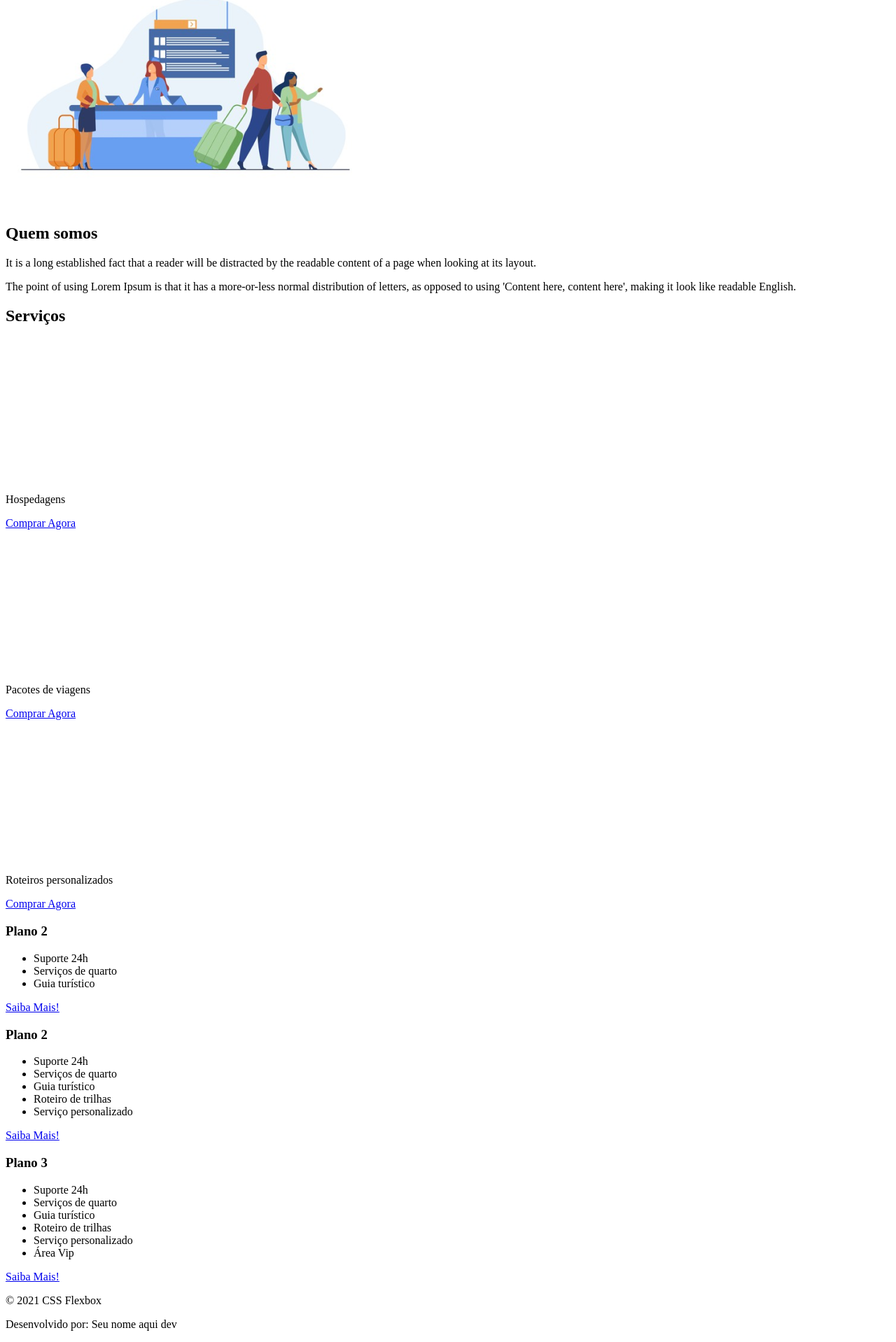
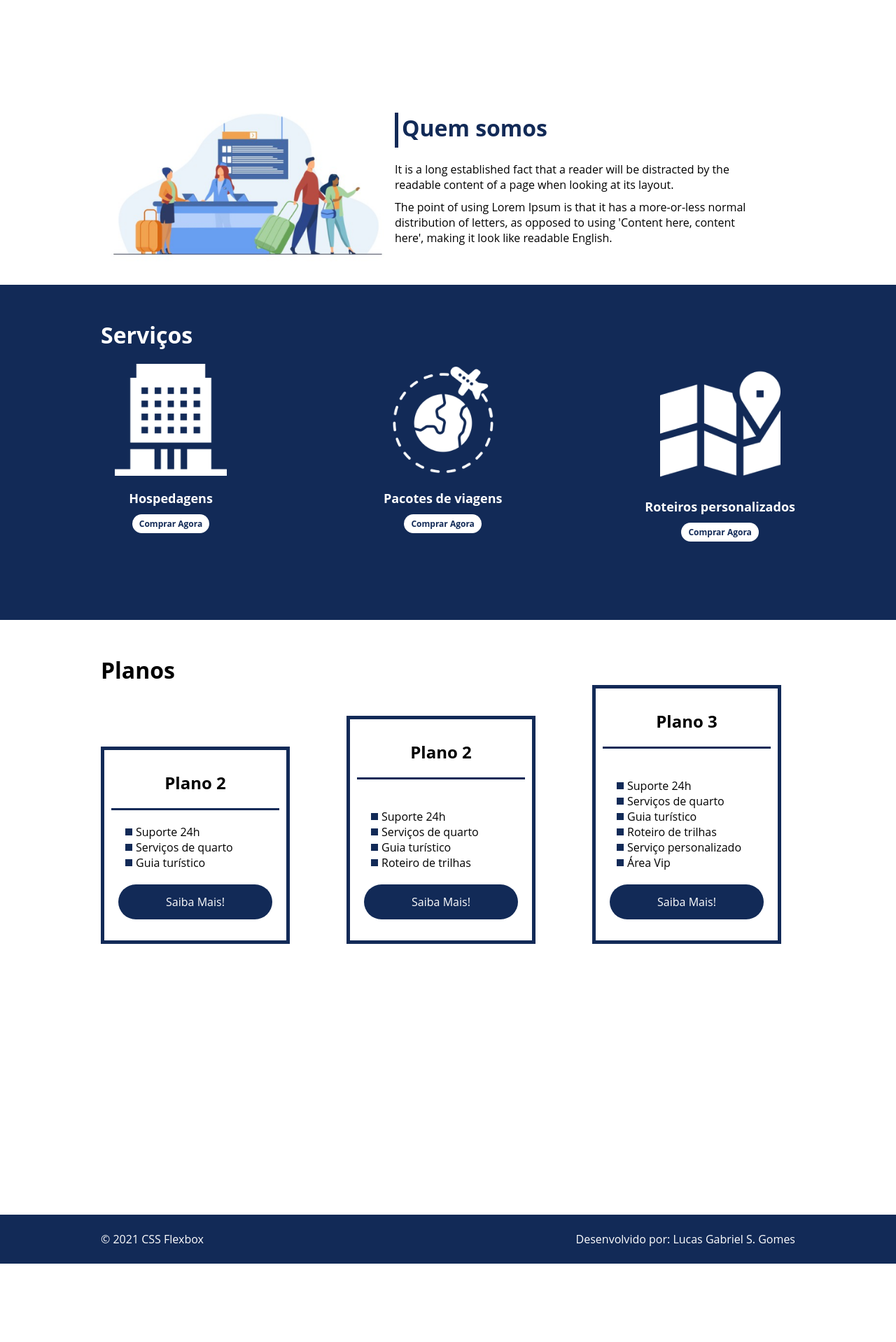
Before and after one commit to lucasgabrielsg/project-flexbox-DIO, a plain HTML site: page flex-projeto/index.html in a window 1280 px wide. Shown: the part 784-2702 px from the top of the page at 70% size. After the commit the page ends 2590 px from the top, so only its background shows below. Drawn offline with Linux system fonts and the light colour scheme.

Commit message:
Projeto finalizado de flexbox CSS - DIO

```diff
--- /dev/null
+++ b/base-flex-projeto/style.css
@@ -0,0 +1,20 @@
+* {
+    margin: 0;
+    padding: 0;
+    font-family: "Open Sans", sans-serif;
+}
+
+ul {
+    list-style: none;
+    margin: 0;
+    padding: 0;
+}
+
+ul li a {
+    text-decoration: none;
+}
+
+.flex-container {
+    display: flex;
+    max-width: 992px;
+}
--- a/flex-projeto/index.html
+++ b/flex-projeto/index.html
@@ -5,22 +5,27 @@
     <meta name="viewport" content="width=device-width, initial-scale=1.0">
     <title>Flex Turismos</title>
     <link rel="stylesheet" href="./style.css">
+    <link rel="preconnect" href="https://fonts.googleapis.com">
+    <link rel="preconnect" href="https://fonts.gstatic.com" crossorigin>
+    <link href="https://fonts.googleapis.com/css2?family=Open+Sans:ital,wght@0,300;0,400;0,600;0,700;1,300;1,400;1,600&display=swap">
 </head>
 <body>
     <header>
-        <h1>FlexTurismos</h1>
-        <ul>
+        <div class="flex-container menu">
+            <div><h1>FlexTurismos</h1></div>
+            <ul class="list-items">
                 <li><a href="#quem-somos">Quem Somos</a></li>
                 <li><a href="#servicos">Serviços</a></li>
                 <li><a href="#planos">Planos</a></li>
             </ul>
+        </div>
     </header>
 
-    <div>
-        <div>
+    <div class="flex-container apresentacao">
+        <div class="texto-apresentacao">
             <h1>Flex <br>Turismos</h1>
             <p>O melhor serviço para você!</p>
-            <a href="">Saiba Mais!</a>
+            <a href="" class="btn">Saiba Mais!</a>
         </div>
 
         <div>
@@ -28,71 +33,76 @@
         </div>
     </div>
 
-    <div>
-        <div>
-            <img src="./images/1-quem-somos.png" alt="balcão de atendimento">
-        </div>
-
+    <div class="flex-container" id="quem-somos">
         <div>
             <h2>Quem somos</h2>
             <p>It is a long established fact that a reader will be distracted by the readable content of a page when looking at its layout. </p>
             <p>The point of using Lorem Ipsum is that it has a more-or-less normal distribution of letters, as opposed to using 'Content here, content here', making it look like readable English.</p>
         </div>
+
+        <div>
+            <img src="./images/1-quem-somos.png" alt="balcão de atendimento">
+        </div>
     </div>
 
-    <div>
+
+    <div class="container-externo">
+        <div class="flex-container" id="servicos">
             <div>
                 <h2>Serviços</h2>
             </div>
 
-        <div>
-            <div>
+            <div class="list-servicos">
+                <div class="item-servico">
                     <div><img src="./images/icon-2.png" alt="hospedagens"></div>
                     <p>Hospedagens</p>
                     <a href="#">Comprar Agora</a>
                 </div>
 
-            <div>
+                <div class="item-servico">
                     <div><img src="./images/icon-1.png" alt="pacote de viagens"></div>
                     <p>Pacotes de viagens</p>
                     <a href="#">Comprar Agora</a>
                 </div>
 
-            <div>
+                <div class="item-servico">
                     <div><img src="./images/icon-3.png" alt="roteiros personalizados"></div>
                     <p>Roteiros personalizados</p>
                     <a href="#">Comprar Agora</a>
                 </div>
-
+            </div>
         </div>
     </div>
 
-    <div>
+    <div class="flex-container" id="planos">
+        <div><h2>Planos</h2></div>
 
-        <div>
+        <div class="list-planos">
+            <div class="item-plano">
                 <h3>Plano 2</h3>
                 <ul>
                     <li>Suporte 24h</li>
                     <li>Serviços de quarto</li>
                     <li>Guia turístico</li>
                 </ul>
-            <a href="#">Saiba Mais!</a>
+                <a href="#" class="btn">Saiba Mais!</a>
             </div>
 
-        <div>
+            <div class="item-plano">
                 <h3>Plano 2</h3>
+                <br>
                 <ul>
                     <li>Suporte 24h</li>
                     <li>Serviços de quarto</li>
                     <li>Guia turístico</li>
                     <li>Roteiro de trilhas</li>
-                <li>Serviço personalizado</li>
                 </ul>
-            <a href="#">Saiba Mais!</a>
+                <a href="#" class="btn">Saiba Mais!</a>
             </div>
 
-        <div>
+            <div class="item-plano">
                 <h3>Plano 3</h3>
+                <br>
                 <ul>
                     <li>Suporte 24h</li>
                     <li>Serviços de quarto</li>
@@ -101,13 +111,16 @@
                     <li>Serviço personalizado</li>
                     <li>Área Vip</li>
                 </ul>
-            <a href="#">Saiba Mais!</a>
+                <a href="#" class="btn">Saiba Mais!</a>
+            </div>
         </div>
     </div>
 
     <footer>
+        <div class="flex-container footer">
             <p>&copy; 2021 CSS Flexbox</p>
-        <p>Desenvolvido por: Seu nome aqui dev</p>
+            <p>Desenvolvido por: Lucas Gabriel S. Gomes</p>
+        </div>
     </footer>
 </body>
 </html>
--- a/flex-projeto/style.css
+++ b/flex-projeto/style.css
@@ -0,0 +1,292 @@
+* {
+    margin: 0;
+    padding: 0;
+    font-family: "Open Sans", sans-serif;
+}
+
+ul {
+    list-style: none;
+    margin: 0;
+    padding: 0;
+}
+
+ul li a {
+    text-decoration: none;
+}
+
+div img {
+    display: block;
+    width: 100%;
+}
+
+.flex-container {
+    display: flex;
+    max-width: 992px;
+    margin: auto;
+    width: 100%;
+    min-width: 320px;
+}
+
+header {
+    background-color: #122A57;
+    height: 100px;
+    display: flex;
+    align-items: center;
+    color: #fff;
+}
+
+header .list-items {
+    display: flex;
+    max-width: 260px;
+    width: 100%;
+    justify-content: space-between;
+    align-items: center;
+}
+
+.list-items li a {
+    color: #fff;
+}
+
+header .menu {
+    justify-content: space-between;
+}
+
+.apresentacao {
+    height: 100vh;
+    align-items: center;
+    justify-content: space-between;
+}
+
+.apresentacao .texto-apresentacao {
+    min-height: 200px;
+}
+
+.texto-apresentacao h1 {
+    color: #122A57;
+    font-size: 40px;
+    margin-bottom: 10px;
+}
+
+.btn {
+    background-color: #122A57;
+    color: white;
+    text-align: center;
+    border-radius: 30px;
+    width: 220px;
+    display: block;
+    text-decoration: none;
+    height: 50px;
+    line-height: 50px;
+    margin-top: 10px;
+    margin-bottom: 10px;
+}
+
+#quem-somos {
+    flex-direction: row-reverse;
+    align-items: center;
+    justify-content: space-between;
+}
+
+#quem-somos h2 {
+    font-size: 32px;
+    color: #122A57;
+    display: flex;
+    margin-bottom: 20px;
+}
+
+#quem-somos h2::before {
+    content: "";
+    height: 50px;
+    width: 5px;
+    margin-right: 5px;
+    background-color: #122A57;
+    position: relative;
+}
+
+#quem-somos p {
+    margin-bottom: 10px;
+    width: 90%;
+}
+
+#quem-somos img {
+    min-width: 420px;
+}
+
+.container-externo {
+    background-color: #122A57;
+    width: 100%;
+}
+
+#servicos {
+    flex-direction: column;
+    padding-top: 50px;
+    padding-bottom: 100px;
+}
+
+#servicos h2 {
+    color: #fff;
+    font-size: 32px;
+    margin-bottom: 20px;
+}
+
+.list-servicos {
+    display: flex;
+    justify-content: space-between
+    ;
+}
+
+.list-servicos .item-servico {
+    text-align: center;
+}
+
+.item-servico a {
+    width: 220px;
+    background-color: #fff;
+    border-radius: 30px;
+    height: 50px;
+    text-align: center;
+    margin-top: 20px;
+    line-height: 50px;
+    padding: 5px 10px;
+    color: #122A57;
+    font-size: 12px;
+    text-decoration: none;
+    font-weight: 700;
+}
+
+.item-servico p {
+    font-weight: 700;
+    font-size: 18px;
+    color: #fff;
+    margin-top: 20px;
+}
+
+.item-servico img {
+    width: 80%;
+    margin: auto;
+}
+
+#planos {
+    flex-direction: column;
+    min-height: 100vh;
+    padding-top: 50px;
+}
+
+#planos h2 {
+    font-size: 32px;
+}
+
+.list-planos {
+    display: flex;
+    align-items: flex-end;
+    justify-content: space-between;
+}
+
+.item-plano {
+    flex: 1;
+    border: 5px solid #122A57;
+    margin-right: 20px;
+    padding: 10px;
+    max-width: 240px;
+}
+
+.item-plano .btn {
+    margin: auto;
+    margin-bottom: 20px;
+}
+
+.item-plano h3 {
+    font-size: 24px;
+    display: flex;
+    flex-direction: column;
+    text-align: center;
+    margin-top: 20px;
+}
+
+.item-plano h3::after {
+    content: "";
+    background-color: #122A57;
+    width: 100%;
+    height: 3px;
+    margin-top: 20px;
+    margin-bottom: 10px;
+}
+
+.item-plano ul {
+    padding: 10px 20px;
+    display: flex;
+    flex-direction: column;
+    margin-bottom: 10px;
+}
+
+.item-plano ul li {
+    display: flex;
+    flex-wrap: nowrap;
+    align-items: center;
+}
+
+.item-plano ul li::before {
+    content: "";
+    width: 10px;
+    height: 10px;
+    background-color: #122A57;
+    margin-right: 5px;
+}
+
+footer {
+    background-color: #122A57;
+    height: 70px;
+    display: flex;
+    align-items: center;
+}
+
+footer .footer {
+    justify-content: space-between;
+    color: #fff;
+}
+
+/* mobile */
+@media(max-width: 992px) {
+    .flex-container {
+        flex-direction: column;
+    }
+
+    .apresentacao {
+        flex-direction: column-reverse;
+    }
+
+    .apresentacao .texto-apresentacao {
+        width: 100%;
+    }
+
+    #quem-somos {
+        flex-direction: column-reverse;
+    }
+
+    #quem-somos img {
+        min-width: 320px;
+        margin: auto;
+    }
+
+    .list-servicos {
+        flex-direction: column;
+    }
+
+    .item-servico img {
+        width: 50%;
+        margin: auto;
+    }
+
+    .list-planos {
+        flex-direction: column;
+        align-items: flex-start;
+        margin-bottom: 20px;
+    }
+
+    .list-planos .item-plano {
+        max-width: 90%;
+        margin: auto;
+        width: 100%;
+        margin-bottom: 20px;
+    }
+}
```
Also changed, not shown: base-flex-projeto/index.html (added, +117 -0 lines), base-flex-projeto/images/0-main.png (added), base-flex-projeto/images/1-quem-somos.png (added), base-flex-projeto/images/icon-1.png (added), base-flex-projeto/images/icon-2.png (added), base-flex-projeto/images/icon-3.png (added). Lines whose indentation alone changed are shown as unchanged.
